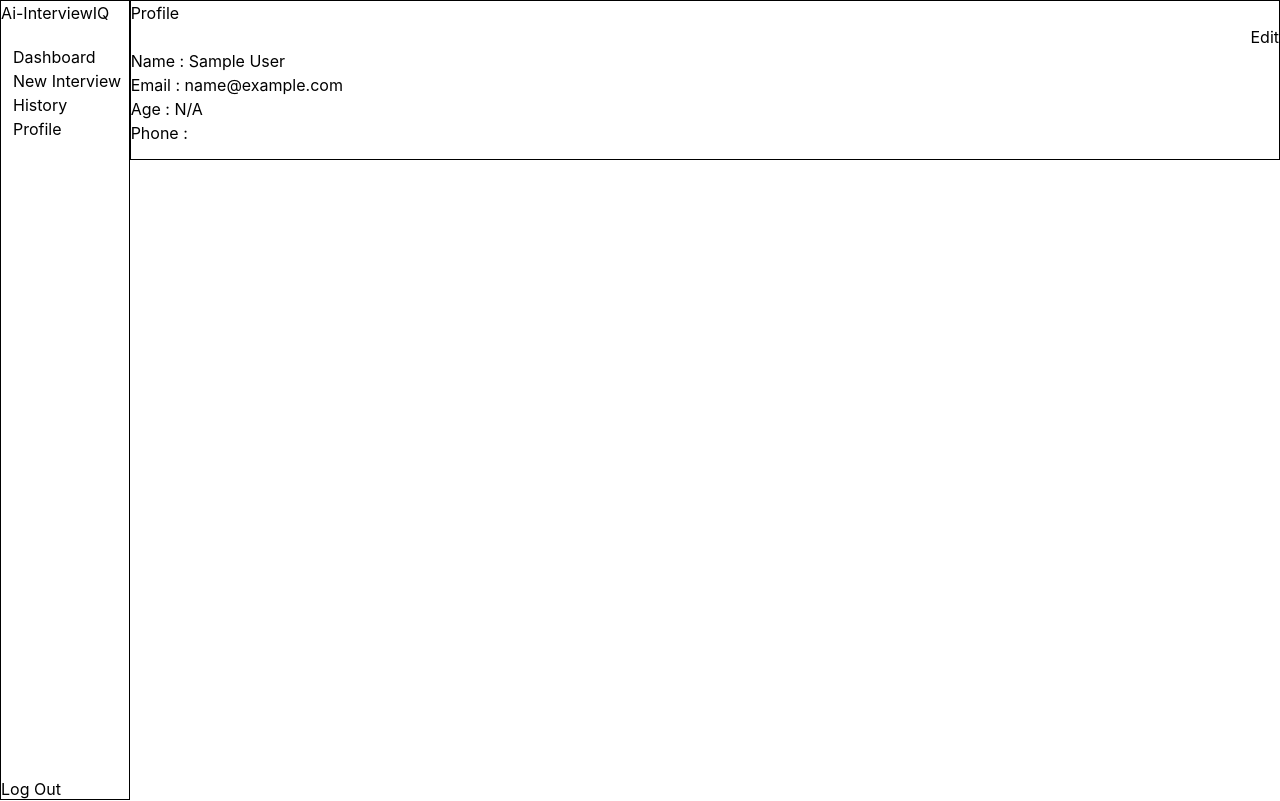
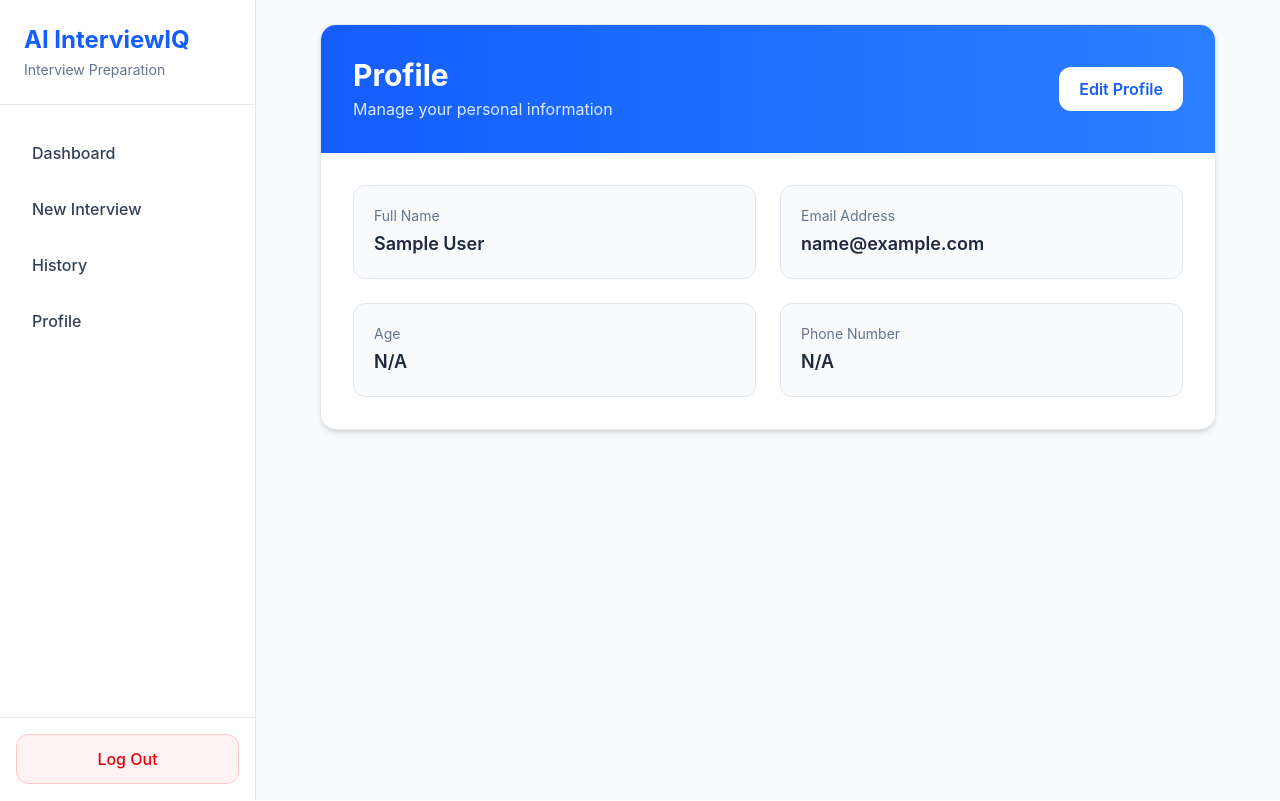
Before and after one commit to Bharath552-bit/Ai-InterviewIQ, a React (Vite) app in the folder client/interviewIQ-client/: page /profile in a window 1280 px wide. Built offline with nearby package versions, Linux system fonts and the light colour scheme; sample sign-in values are in the browser's storage.

Commit message:
profile css and pop up css

```diff
--- a/client/interviewIQ-client/src/components/Layout.jsx
+++ b/client/interviewIQ-client/src/components/Layout.jsx
@@ -8,7 +8,7 @@
     const isBarHidden = location.pathname=="/login" || location.pathname=="/signup"
   return (
     <div className='flex h-screen'>
-        {!isBarHidden && <div className='border-1 w-36'>
+        {!isBarHidden && <div className='w-[22%]'>
             <Sidebar/>
         </div> }
 
--- a/client/interviewIQ-client/src/components/PopUp.jsx
+++ b/client/interviewIQ-client/src/components/PopUp.jsx
@@ -2,15 +2,31 @@
 
 function PopUp({setIsChangeDetailsForm,RenderComponent}) {
   return (
-    <div className='absolute bg-white h-[400px] w-[400px] shadow-2xl flex left-[25%]'>
-        <div className='w-full'>
-            <div className='flex justify-end'>
-                <button onClick={()=>setIsChangeDetailsForm(false)}>Close</button>
-            </div>
-            <div>
-                <RenderComponent/>
-            </div>
+    <div className="fixed inset-0 z-50 flex items-center justify-center bg-black/40 backdrop-blur-sm p-4">
+
+      <div className="relative w-full max-w-xl bg-white rounded-2xl shadow-2xl border border-slate-200 overflow-hidden">
+
+        <div className="flex justify-between items-center px-6 py-4 border-b border-slate-200 bg-slate-50">
+
+          <h2 className="text-lg font-semibold text-slate-800">
+            Edit Profile
+          </h2>
+
+          <button
+            onClick={() => setIsChangeDetailsForm(false)}
+            className="h-9 w-9 flex items-center justify-center rounded-lg text-slate-500 hover:bg-slate-200 hover:text-slate-700 transition-all duration-200 cursor-pointer"
+          >
+            ✕
+          </button>
+
         </div>
+
+        <div className="p-1">
+          <RenderComponent />
+        </div>
+
+      </div>
+
     </div>
   )
 }
--- a/client/interviewIQ-client/src/components/Sidebar.jsx
+++ b/client/interviewIQ-client/src/components/Sidebar.jsx
@@ -10,27 +10,53 @@
     localStorage.clear()
     navigate("/login")
   }
+
   return (
-    <div className='flex flex-col justify-between h-screen'>
-      <div className='flex flex-col'>
-        <header>
-          <h1>Ai-InterviewIQ</h1>
+    <div className="w-64 h-screen bg-white border-r border-slate-200 flex flex-col justify-between shadow-sm">
+
+      <div>
+
+        <header className="px-6 py-6 border-b border-slate-200">
+          <h1 className="text-2xl font-bold text-blue-600">
+            AI InterviewIQ
+          </h1>
+          <p className="text-sm text-slate-500 mt-1">
+            Interview Preparation
+          </p>
         </header>
-        <ul className='pl-3 mt-5'>
-          <nav>
-            {
-          navItems.map((item)=>{
-            return <li key={item.path}>
-              <Link to={item.path}>{item.name}</Link>
-            </li>
-          })
-        }
-          </nav>
-        </ul>
+
+        <nav className="mt-6 px-4">
+          <ul className="space-y-2">
+
+            {navItems.map((item) => {
+              return (
+                <li key={item.path}>
+                  <Link
+                    to={item.path}
+                    className="flex items-center px-4 py-3 rounded-xl text-slate-700 font-medium hover:bg-blue-50 hover:text-blue-600 transition-all duration-200"
+                  >
+                    {item.name}
+                  </Link>
+                </li>
+              )
+            })}
+
+          </ul>
+        </nav>
+
       </div>
-      <div>
-        <button onClick={logOut} className='cursor-pointer'>Log Out</button>
+
+      <div className="p-4 border-t border-slate-200">
+
+        <button
+          onClick={logOut}
+          className="w-full bg-red-50 text-red-600 border border-red-200 hover:bg-red-100 py-3 rounded-xl font-medium cursor-pointer transition-all duration-300"
+        >
+          Log Out
+        </button>
+
       </div>
+
     </div>
   )
 }
--- a/client/interviewIQ-client/src/components/UpdateProfileForm.jsx
+++ b/client/interviewIQ-client/src/components/UpdateProfileForm.jsx
@@ -30,25 +30,89 @@
             toast.error(err.message)
         }
     }
+
     return (
+        <div className="w-full max-w-lg bg-white rounded-2xl shadow-xl">
+
+            <div className="border-b border-slate-200 px-6 py-5">
+                <h2 className="text-2xl font-bold text-slate-800">
+                    Update Profile
+                </h2>
+                <p className="text-sm text-slate-500 mt-1">
+                    Modify your personal information
+                </p>
+            </div>
+
+            <form
+                onSubmit={updateUser}
+                className="p-6 space-y-5"
+            >
+
                 <div>
-        <form onSubmit={updateUser} className='flex flex-col'>
+                    <label
+                        htmlFor="name"
+                        className="block text-sm font-medium text-slate-700 mb-2"
+                    >
+                        Full Name
+                    </label>
+
+                    <input
+                        type="text"
+                        id="name"
+                        name="name"
+                        value={updatedDetails.name}
+                        onChange={(e)=>updateValues(e.target.value,'name')}
+                        className="w-full px-4 py-3 border border-slate-300 rounded-xl outline-none focus:ring-2 focus:ring-blue-500 focus:border-blue-500 transition-all"
+                    />
+                </div>
+
                 <div>
-                <label htmlFor="name">Name :</label>
-                <input type="text" id='name' name='name' value={updatedDetails.name} onChange={(e)=>updateValues(e.target.value,'name')}  />
+                    <label
+                        htmlFor="dob"
+                        className="block text-sm font-medium text-slate-700 mb-2"
+                    >
+                        Date of Birth
+                    </label>
+
+                    <input
+                        type="date"
+                        id="dob"
+                        name="dob"
+                        value={updatedDetails.dob}
+                        onChange={(e)=>updateValues(e.target.value,'dob')}
+                        className="w-full px-4 py-3 border border-slate-300 rounded-xl outline-none focus:ring-2 focus:ring-blue-500 focus:border-blue-500 transition-all"
+                    />
                 </div>
+
                 <div>
-                <label htmlFor="dob">Dob :</label>
-                <input type="date" id='dob' name='dob' value={updatedDetails.dob} onChange={(e)=>updateValues(e.target.value,'dob')} />
+                    <label
+                        htmlFor="phone"
+                        className="block text-sm font-medium text-slate-700 mb-2"
+                    >
+                        Phone Number
+                    </label>
+
+                    <input
+                        type="text"
+                        id="phone"
+                        name="phone"
+                        value={updatedDetails.phone}
+                        onChange={(e)=>updateValues(e.target.value,'phone')}
+                        className="w-full px-4 py-3 border border-slate-300 rounded-xl outline-none focus:ring-2 focus:ring-blue-500 focus:border-blue-500 transition-all"
+                    />
                 </div>
-            <div>
-                <label htmlFor="phone">Phone :</label>
-                <input type="text" id='phone' name='phone' value={updatedDetails.phone} onChange={(e)=>updateValues(e.target.value,'phone')} />
+
+                <div className="pt-2">
+                    <button
+                        type="submit"
+                        className="w-full bg-blue-600 hover:bg-blue-700 text-white py-3 rounded-xl font-semibold cursor-pointer transition-all duration-300"
+                    >
+                        Update Profile
+                    </button>
                 </div>
-            <div>
-                <button type='submit' className='cursor-pointer'>Update</button>
-            </div>
+
             </form>
+
         </div>
     )
 }
--- a/client/interviewIQ-client/src/pages/Profile.jsx
+++ b/client/interviewIQ-client/src/pages/Profile.jsx
@@ -18,22 +18,92 @@
   }
 
   return (
-    <div className='relative'>
-      {isChangeDetailsForm?<PopUp setIsChangeDetailsForm={setIsChangeDetailsForm} RenderComponent={UpdateProfileForm}/>:null}
-      <div className='border-1 h-40 w-full'>
-        <header>
-          <h1>Profile</h1>
-        </header>
-        <div className='flex justify-end' >
-          <button onClick={()=>setIsChangeDetailsForm(true)} className='cursor-pointer'>Edit</button>
+    <div className="relative min-h-screen bg-slate-50 p-6">
+
+      {isChangeDetailsForm
+        ? <PopUp
+            setIsChangeDetailsForm={setIsChangeDetailsForm}
+            RenderComponent={UpdateProfileForm}
+          />
+        : null
+      }
+
+      <div className="max-w-4xl mx-auto">
+
+        <div className="bg-white border border-slate-200 rounded-2xl shadow-md overflow-hidden">
+
+          {/* Header */}
+          <div className="bg-gradient-to-r from-blue-600 to-blue-500 px-8 py-8">
+            <div className="flex flex-col md:flex-row md:items-center md:justify-between">
+
+              <div>
+                <h1 className="text-3xl font-bold text-white">
+                  Profile
+                </h1>
+                <p className="text-blue-100 mt-1">
+                  Manage your personal information
+                </p>
+              </div>
+
+              <button
+                onClick={() => setIsChangeDetailsForm(true)}
+                className="mt-4 md:mt-0 bg-white text-blue-600 px-5 py-2.5 rounded-xl font-semibold hover:bg-slate-100 transition-all duration-300 cursor-pointer"
+              >
+                Edit Profile
+              </button>
+
+            </div>
+          </div>
+
+          {/* Profile Content */}
+          <div className="p-8">
+
+            <div className="grid grid-cols-1 md:grid-cols-2 gap-6">
+
+              <div className="bg-slate-50 border border-slate-200 rounded-xl p-5">
+                <p className="text-sm text-slate-500 mb-1">
+                  Full Name
+                </p>
+                <p className="text-lg font-semibold text-slate-800">
+                  {userDetails.name || "N/A"}
+                </p>
+              </div>
+
+              <div className="bg-slate-50 border border-slate-200 rounded-xl p-5">
+                <p className="text-sm text-slate-500 mb-1">
+                  Email Address
+                </p>
+                <p className="text-lg font-semibold text-slate-800 break-all">
+                  {userDetails.email || "N/A"}
+                </p>
+              </div>
+
+              <div className="bg-slate-50 border border-slate-200 rounded-xl p-5">
+                <p className="text-sm text-slate-500 mb-1">
+                  Age
+                </p>
+                <p className="text-lg font-semibold text-slate-800">
+                  {userDetails.dob ? getAge(userDetails.dob) : "N/A"}
+                </p>
+              </div>
+
+              <div className="bg-slate-50 border border-slate-200 rounded-xl p-5">
+                <p className="text-sm text-slate-500 mb-1">
+                  Phone Number
+                </p>
+                <p className="text-lg font-semibold text-slate-800">
+                  {userDetails.phone || "N/A"}
+                </p>
+              </div>
+
+            </div>
+
+          </div>
+
         </div>
-        <div>
-          <p>Name : {userDetails.name}</p>
-          <p>Email : {userDetails.email}</p>
-          <p>Age : {userDetails.dob ? getAge(userDetails.dob):"N/A"}</p>
-          <p>Phone : {userDetails.phone}</p>
-        </div>
+
       </div>
+
     </div>
 
   )
```
Lines whose indentation alone changed are shown as unchanged.
